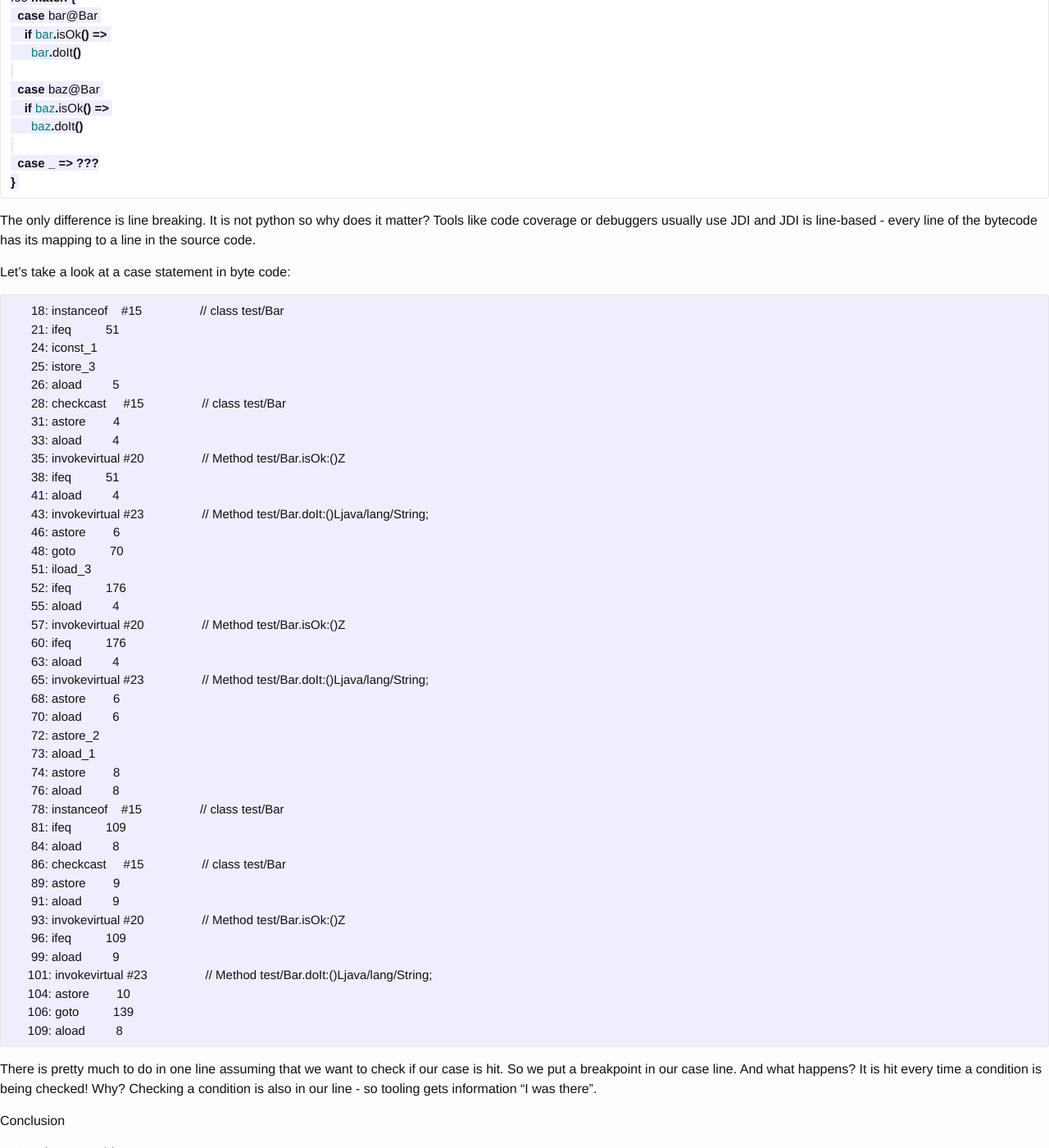
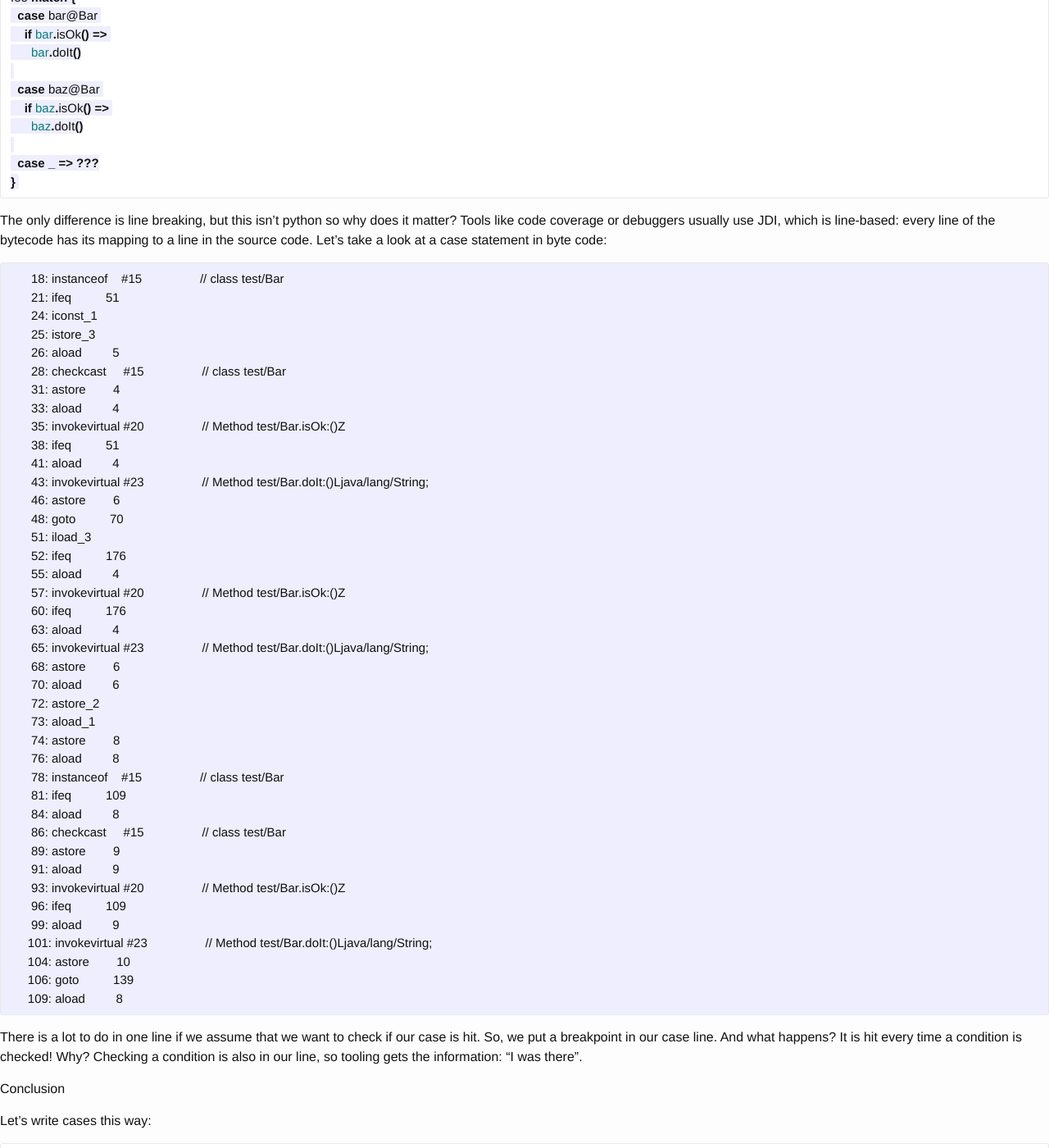
Before and after one commit to szatko/romanowski.github.io, a Jekyll site: the page built from _posts/toolfriendly/2015-03-20-pattern-matching.md, in a window 1280 px wide and 1400 px high, scrolled down 538 px. Shown: the whole window at 82% size. Built offline with Jekyll 4.4.1, drawn with Linux system fonts in a browser that asks for light colours; nearby versions of some CDN libraries; Markdown is read by kramdown in place of the engine named in the settings; some of the changed text lies outside the part shown.

Commit message:
after Mike's review

````diff
--- a/_posts/toolfriendly/2015-03-20-pattern-matching.md
+++ b/_posts/toolfriendly/2015-03-20-pattern-matching.md
@@ -18,7 +18,7 @@ foo match {
   case _ => ???
 }
 ```
-How tools would like to see the code?
+How would tools like to see the code?
 
 ```scala
 foo match {
@@ -34,9 +34,7 @@ foo match {
 }
 ```
 
-The only difference is line breaking. It is not python so why does it matter?
-Tools like code coverage or debuggers usually use JDI and JDI is line-based - every line of the bytecode has its mapping to a line in the source code.
-
+The only difference is line breaking, but this isn’t python so why does it matter? Tools like code coverage or debuggers usually use JDI, which is line-based: every line of the bytecode has its mapping to a line in the source code.
 Let's take a look at a case statement in byte code:
 
 ```asm
@@ -83,8 +81,7 @@ Let's take a look at a case statement in byte code:
 ```
 
 
-There is pretty much to do in one line assuming that we want to check if our case is hit. So we put a breakpoint in our case line. And what happens? It is hit every time a condition is being checked!
-Why? Checking a condition is also in our line - so tooling gets information "I was there".
+There is a lot to do in one line if we assume that we want to check if our case is hit. So, we put a breakpoint in our case line. And what happens? It is hit every time a condition is checked! Why? Checking a condition is also in our line, so tooling gets the information: "I was there".
 
 ## Conclusion
 
````
Also changed, not shown: other parts of _posts/toolfriendly/2015-03-20-pattern-matching.md (+1 -1 lines).
